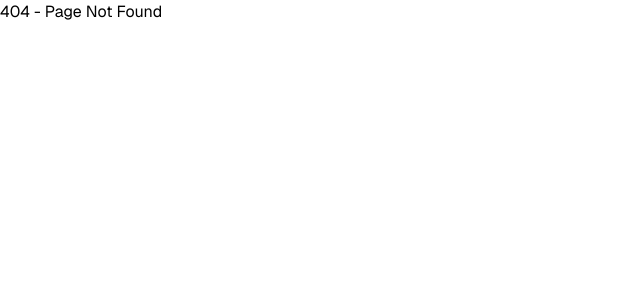
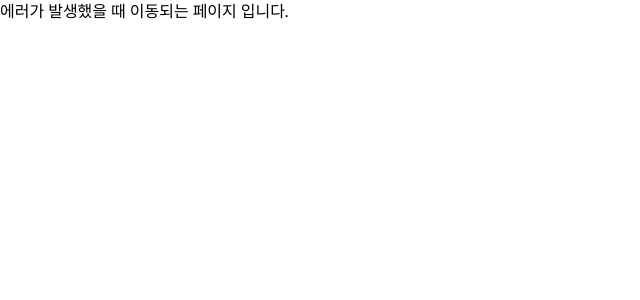
Before and after one commit to kimpuro/tetrips-front, a Next.js app: page /error in a window 1280 px wide. Before the commit this address had no page. Shown: the top 300 px of the page, without its empty margins (0-640 px from the left). Built offline with nearby package versions, Linux system fonts and the light colour scheme.

Commit message:
docs : 에러 페이지에 대한 명시

```diff
--- a/src/app/error/page.tsx
+++ b/src/app/error/page.tsx
@@ -1,7 +1,7 @@
 export default function Page() {
   return (
     <div>
-      <h1>404 - Page Not Found</h1>
+      <h1>에러가 발생했을 때 이동되는 페이지 입니다.</h1>
     </div>
   );
 }
```
